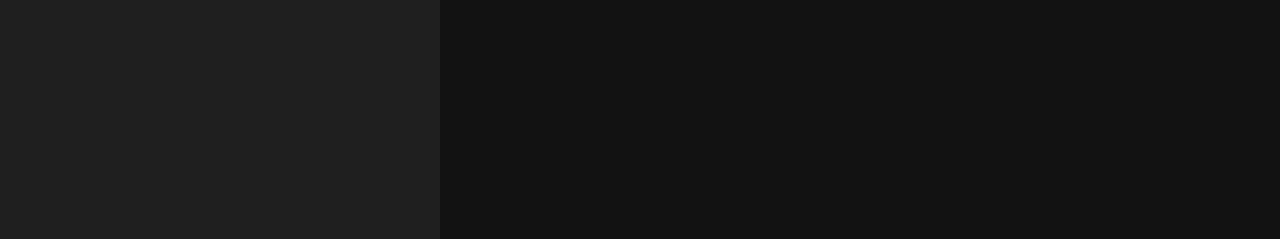
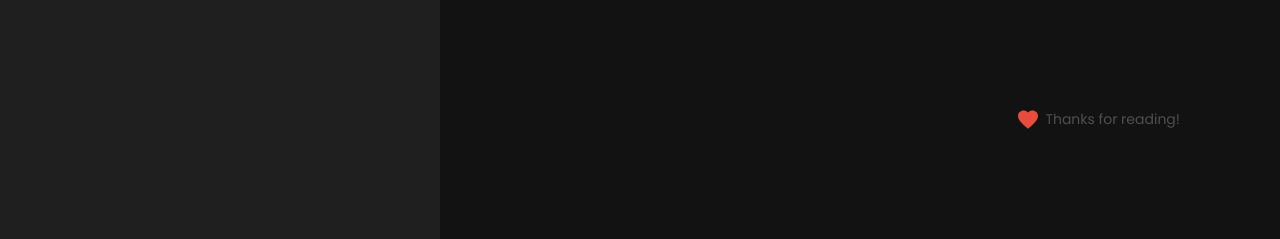
Before and after one commit to zacharyvincze/zacharyvincze.github.io, a Jekyll site: the page built from _posts/2020-05-21-chip8-interpreter-part1.md, in a window 1280 px wide and 1400 px high, scrolled down 7129 px. Shown: the part 1158-1397 px from the top of the window. Built offline with Jekyll 4.4.1, drawn with Linux system fonts in a browser that asks for light colours.

Commit message:
Appreciation messages are always nice

```diff
--- a/_layouts/post.html
+++ b/_layouts/post.html
@@ -26,6 +26,21 @@
         <div class="post-writing">
             {{content}}
         </div>
+        <p id="appreciation-text">Thanks for reading! </p>
+        <svg id="appreciation-heart" xmlns="http://www.w3.org/2000/svg" x="0px" y="0px" width="24" height="24"
+            viewBox="0 0 172 172" style=" fill:#000000;">
+            <g fill="none" fill-rule="nonzero" stroke="none" stroke-width="1" stroke-linecap="butt"
+                stroke-linejoin="miter" stroke-miterlimit="10" stroke-dasharray="" stroke-dashoffset="0"
+                font-family="none" font-weight="none" font-size="none" text-anchor="none"
+                style="mix-blend-mode: normal">
+                <path d="M0,172v-172h172v172z" fill="none"></path>
+                <g fill="#e74c3c">
+                    <path
+                        d="M118.25,21.5c-20.7475,0 -32.25,14.97833 -32.25,14.97833c0,0 -11.5025,-14.97833 -32.25,-14.97833c-21.77233,0 -39.41667,17.64433 -39.41667,39.41667c0,29.89217 35.20267,58.85983 45.01383,68.01167c11.30183,10.535 26.65283,24.08 26.65283,24.08c0,0 15.351,-13.545 26.65283,-24.08c9.81117,-9.15183 45.01383,-38.1195 45.01383,-68.01167c0,-21.77233 -17.64433,-39.41667 -39.41667,-39.41667z">
+                    </path>
+                </g>
+            </g>
+        </svg>
     </div>
 </div>
 
--- a/_sass/_post.scss
+++ b/_sass/_post.scss
@@ -5,9 +5,10 @@
 .post-content, .posts {
     max-width: 900px;
     margin: 0 auto;
-    padding: 125px 100px;
+    padding: 125px 100px 10px;
     line-height: $default-line-spacing;
     overflow: hidden;
+    margin-bottom: 100px;
 
     .post-title {
         font-size: $title-size;
@@ -21,6 +22,7 @@
 
     .post-writing {
         margin-top: 75px;
+        margin-bottom: 100px;
 
         p {
             font-size: $default-size;
@@ -46,7 +48,24 @@
         height: 50px;
     }
 
+    #appreciation-text {
+        display: inline;
+        font-family: $header-font;
+        opacity: 0.25;
+        padding-bottom: 0px;
+        font-size: 14px;
+        line-height: 25px;
+        float: right;
+        vertical-align: middle;
+    }
 
+    #appreciation-heart {
+        display: inline-block;
+        height: 25px;
+        float: right;
+        padding-right: 5px;
+        vertical-align: middle;
+    }
 }
 
 @media only screen and (max-width: $tablet-viewport) {
```
